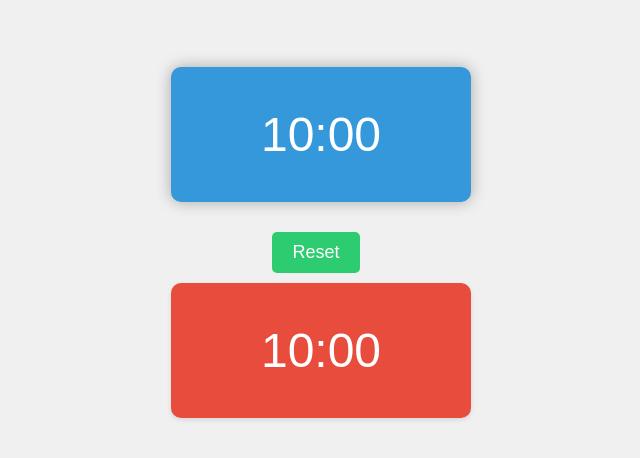
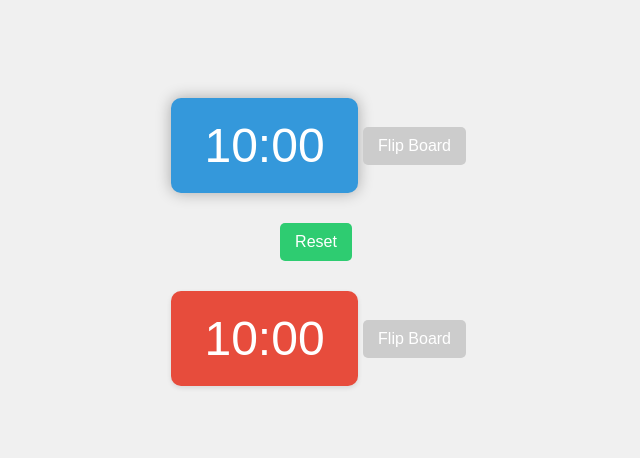
Before and after one commit to leppan02/Chess-clock, a plain HTML site: page index.html in a window 1280 px wide. Shown: the part 158-616 px from the top of the page, without its empty margins (319-959 px from the left). Drawn offline with Linux system fonts and the light colour scheme.

Commit message:
Update index.html

```diff
--- a/index.html
+++ b/index.html
@@ -21,10 +21,15 @@
             width: 100%;
             max-width: 300px;
         }
+        .player-section {
+            display: flex;
+            align-items: center;
+            margin: 10px 0;
+        }
         .clock {
+            flex-grow: 1;
             font-size: 48px;
-            padding: 40px 20px;
-            margin: 10px 0;
+            padding: 20px;
             text-align: center;
             border-radius: 10px;
             box-shadow: 0 2px 5px rgba(0,0,0,0.1);
@@ -46,16 +51,24 @@
             display: flex;
             align-items: center;
             justify-content: center;
-            margin-top: 20px;
+            margin: 20px 0;
         }
-        #resetBtn {
-            font-size: 18px;
-            padding: 10px 20px;
+        button {
+            font-size: 16px;
+            padding: 10px 15px;
+            margin: 0 5px;
             background-color: #2ecc71;
             color: #fff;
             border: none;
             border-radius: 5px;
             cursor: pointer;
+        }
+        .flip-btn {
+            background-color: #f39c12;
+        }
+        .flip-btn:disabled {
+            background-color: #ccc;
+            cursor: not-allowed;
         }
         #randomNumber {
             font-size: 18px;
@@ -65,18 +78,26 @@
 </head>
 <body>
     <div class="clock-container">
-        <div id="player1Clock" class="clock blue">10:00</div>
+        <div class="player-section">
+            <div id="player1Clock" class="clock blue">10:00</div>
+            <button id="flip1Btn" class="flip-btn">Flip Board</button>
+        </div>
         <div class="controls">
             <button id="resetBtn">Reset</button>
             <span id="randomNumber"></span>
         </div>
-        <div id="player2Clock" class="clock red">10:00</div>
+        <div class="player-section">
+            <div id="player2Clock" class="clock red">10:00</div>
+            <button id="flip2Btn" class="flip-btn">Flip Board</button>
+        </div>
     </div>
 
     <script>
         const player1Clock = document.getElementById('player1Clock');
         const player2Clock = document.getElementById('player2Clock');
         const resetBtn = document.getElementById('resetBtn');
+        const flip1Btn = document.getElementById('flip1Btn');
+        const flip2Btn = document.getElementById('flip2Btn');
         const randomNumberDisplay = document.getElementById('randomNumber');
 
         let player1Time = 600; // 10 minutes in seconds
@@ -97,6 +118,11 @@
             player2Clock.classList.toggle('red');
         }
 
+        function updateFlipButtons() {
+            flip1Btn.disabled = player1Time <= player2Time;
+            flip2Btn.disabled = player2Time <= player1Time;
+        }
+
         function switchPlayer() {
             if (activePlayer === 1) {
                 player1Clock.classList.remove('active');
@@ -111,6 +137,8 @@
                 updateDisplay(player2Time, player2Clock);
                 activePlayer = 1;
             }
+
+            updateFlipButtons();
 
             // Generate and display random number
             const randomNum = Math.random();
@@ -148,6 +176,7 @@
                         alert("Player 1 wins!");
                     }
                 }
+                updateFlipButtons();
             }, 1000);
         }
 
@@ -165,6 +194,31 @@
             player2Clock.classList.add('red');
             player2Clock.classList.remove('blue');
             randomNumberDisplay.textContent = '';
+            updateFlipButtons();
+        }
+
+        function attemptFlip(player) {
+            if ((player === 1 && player1Time < 60) || (player === 2 && player2Time < 60)) {
+                alert("Not enough time to attempt a flip!");
+                return;
+            }
+
+            const flipChance = Math.random();
+            if (flipChance < 0.2) {
+                switchColors();
+                alert("Board flipped successfully!");
+            } else {
+                alert("Flip attempt failed!");
+            }
+
+            if (player === 1) {
+                player1Time -= 60;
+                updateDisplay(player1Time, player1Clock);
+            } else {
+                player2Time -= 60;
+                updateDisplay(player2Time, player2Clock);
+            }
+            updateFlipButtons();
         }
 
         player1Clock.addEventListener('click', () => {
@@ -182,6 +236,8 @@
         });
 
         resetBtn.addEventListener('click', resetClock);
+        flip1Btn.addEventListener('click', () => attemptFlip(1));
+        flip2Btn.addEventListener('click', () => attemptFlip(2));
 
         resetClock(); // Initialize the clock
     </script>
```
